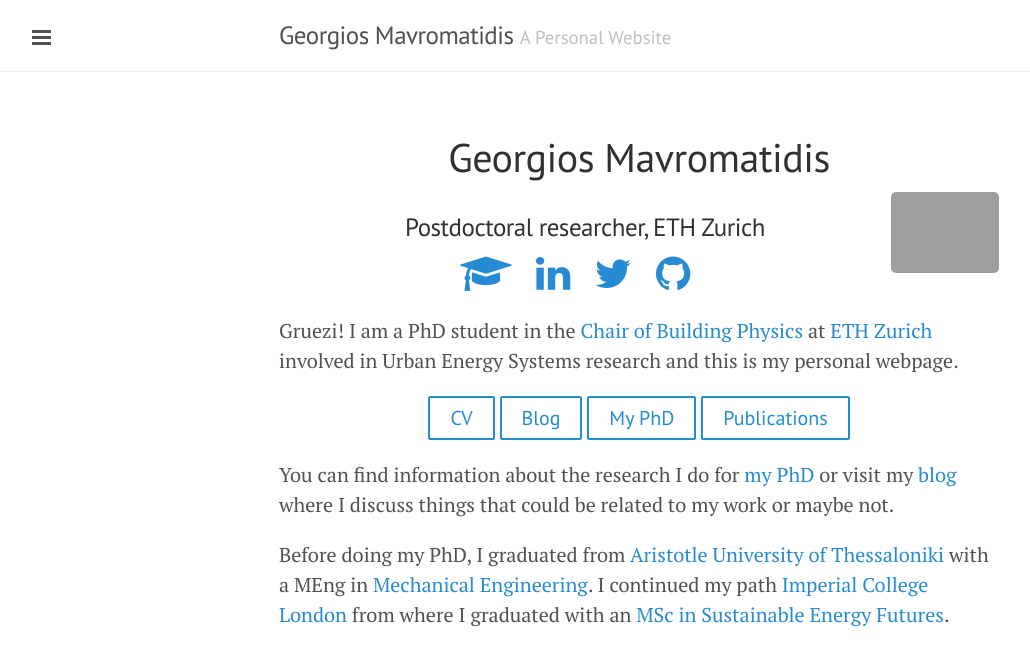
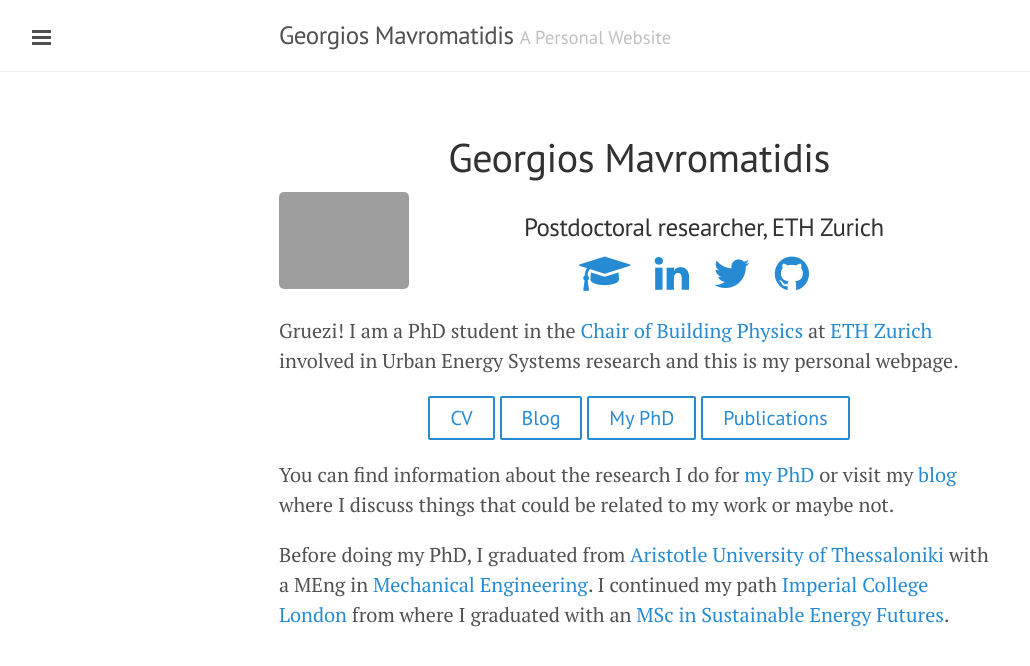
Before and after one commit to gmavrom33/gmavrom.github.io, a Jekyll site: the page built from index.md, in a window 1280 px wide. Shown: the top 666 px of the page, without its empty margins (1-1031 px from the left). Built offline with Jekyll 4.4.1, drawn with Linux system fonts in a browser that asks for light colours.

Commit message:
Update index.md

```diff
--- a/index.md
+++ b/index.md
@@ -5,7 +5,7 @@
 
 <center> <h1>Georgios Mavromatidis</h1> </center>
 
-<img align="right" src="http://mavromatidis.me/downloads/Mavromatidis_circle.png"  width="15%" height="15%">
+<img align="left" src="http://mavromatidis.me/downloads/Mavromatidis_circle.png"  width="18%" height="18%">
 
 <center> <h3>Postdoctoral researcher, ETH Zurich</h3> </center>
 
```
